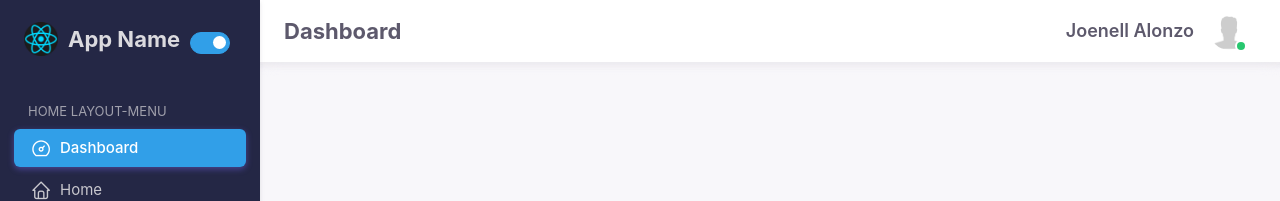
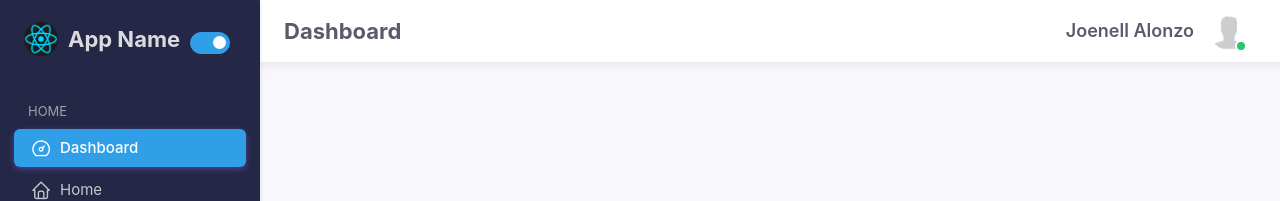
Before and after one commit to alonzojoe/react-dashboard-boilerplate, a React (Vite) app: page / in a window 1280 px wide. Shown: the top 201 px of the page. Built offline with nearby package versions, Linux system fonts and the light colour scheme.

Commit message:
chore: removed alert in toggle and outputted data in jsx

```diff
--- a/src/layouts/components/Sidebar.jsx
+++ b/src/layouts/components/Sidebar.jsx
@@ -25,7 +25,7 @@ const Sidebar = () => {
       layout === "layout-menu-collapsed"
         ? "layout-menu"
         : "layout-menu-collapsed";
-    alert(reverseLayout);
+
     dispatch(setLayout(reverseLayout));
   };
 
@@ -86,7 +86,7 @@ const Sidebar = () => {
       <div className="menu-inner-shadow"></div>
       <ul className="menu-inner py-1">
         <li className="menu-header small text-uppercase" onClick={toggleLayout}>
-          <span className="menu-header-text">Home {layout}</span>
+          <span className="menu-header-text">Home</span>
         </li>
         <li className="menu-item active">
           <a onClick={(e) => e.preventDefault()} className="menu-link">
```
